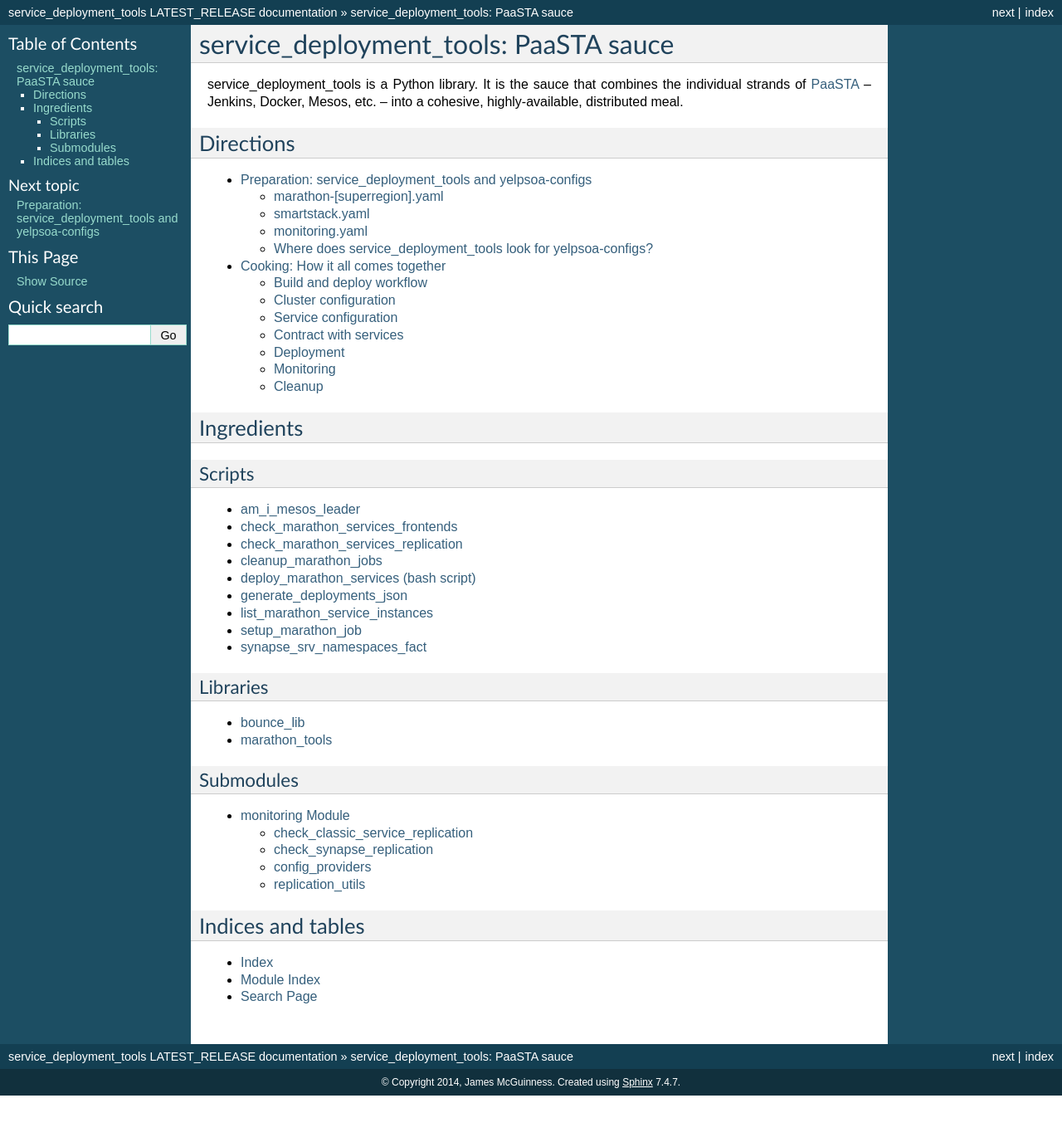
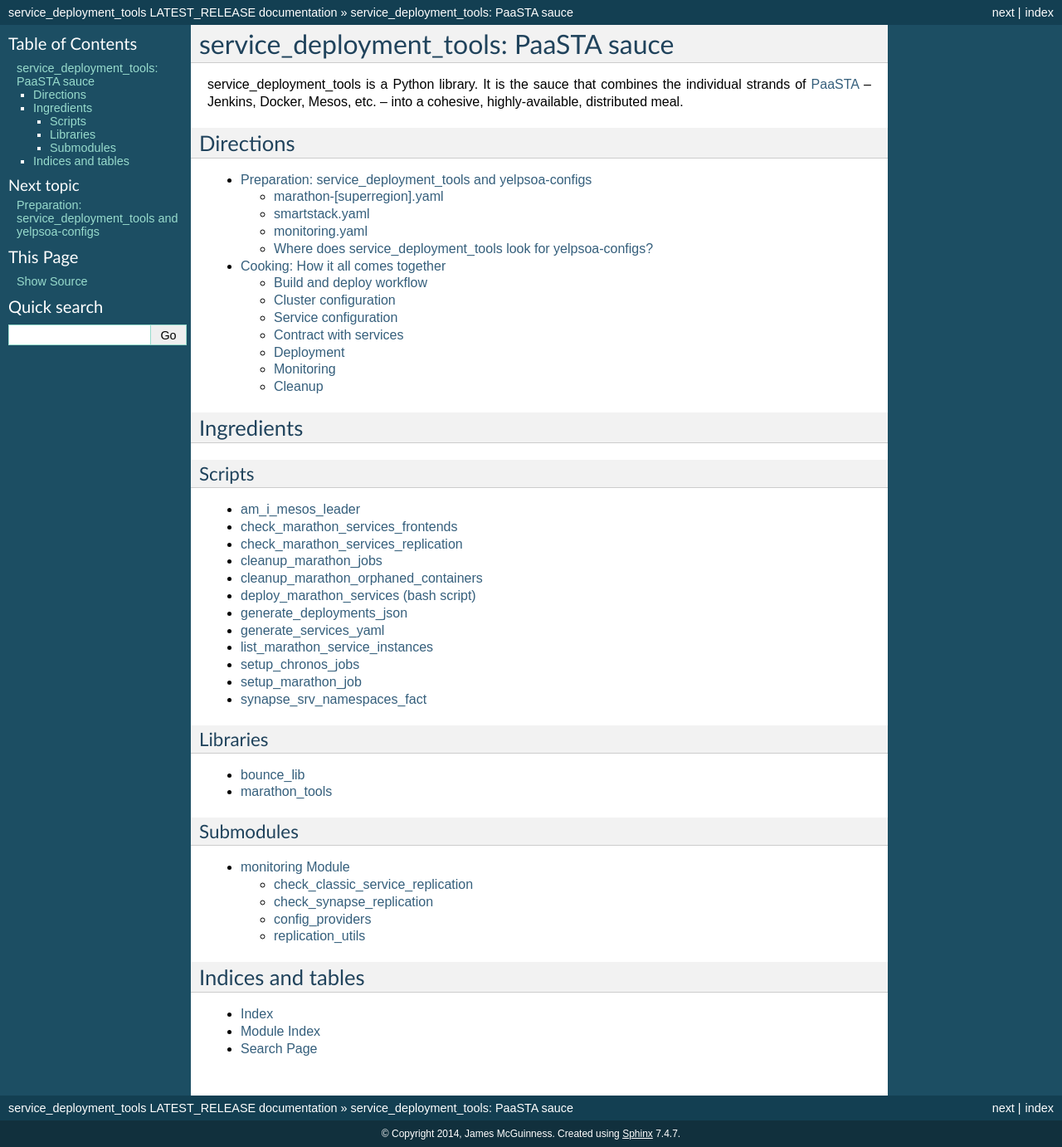
Before and after one commit to Yelp/paasta, a Sphinx documentation site: the page built from docs/source/index.rst, in a window 1280 px wide. Shown: the whole page at 83% size. Built offline with Sphinx 7.4.7, drawn with Linux system fonts in a browser that asks for light colours; before the commit the page ends 1320 px from its top, so only the background shows below that.

Commit message:
Add missing .rst and index links for some scripts

```diff
--- /dev/null
+++ b/docs/source/cleanup_marathon_orphaned_containers.rst
@@ -0,0 +1,5 @@
+cleanup_marathon_orphaned_containers
+====================================
+
+.. automodule:: cleanup_marathon_orphaned_containers
+   :members:
--- /dev/null
+++ b/docs/source/generate_services_yaml.rst
@@ -0,0 +1,5 @@
+generate_services_yaml
+======================
+
+.. automodule:: generate_services_yaml
+   :members:
--- a/docs/source/index.rst
+++ b/docs/source/index.rst
@@ -33,9 +33,12 @@
    check_marathon_services_frontends
    check_marathon_services_replication
    cleanup_marathon_jobs
+   cleanup_marathon_orphaned_containers
    deploy_marathon_services
    generate_deployments_json
+   generate_services_yaml
    list_marathon_service_instances
+   setup_chronos_jobs
    setup_marathon_job
    synapse_srv_namespaces_fact
 
--- /dev/null
+++ b/docs/source/setup_chronos_jobs.rst
@@ -0,0 +1,5 @@
+setup_chronos_jobs
+==================
+
+.. automodule:: setup_chronos_jobs
+   :members:
```
